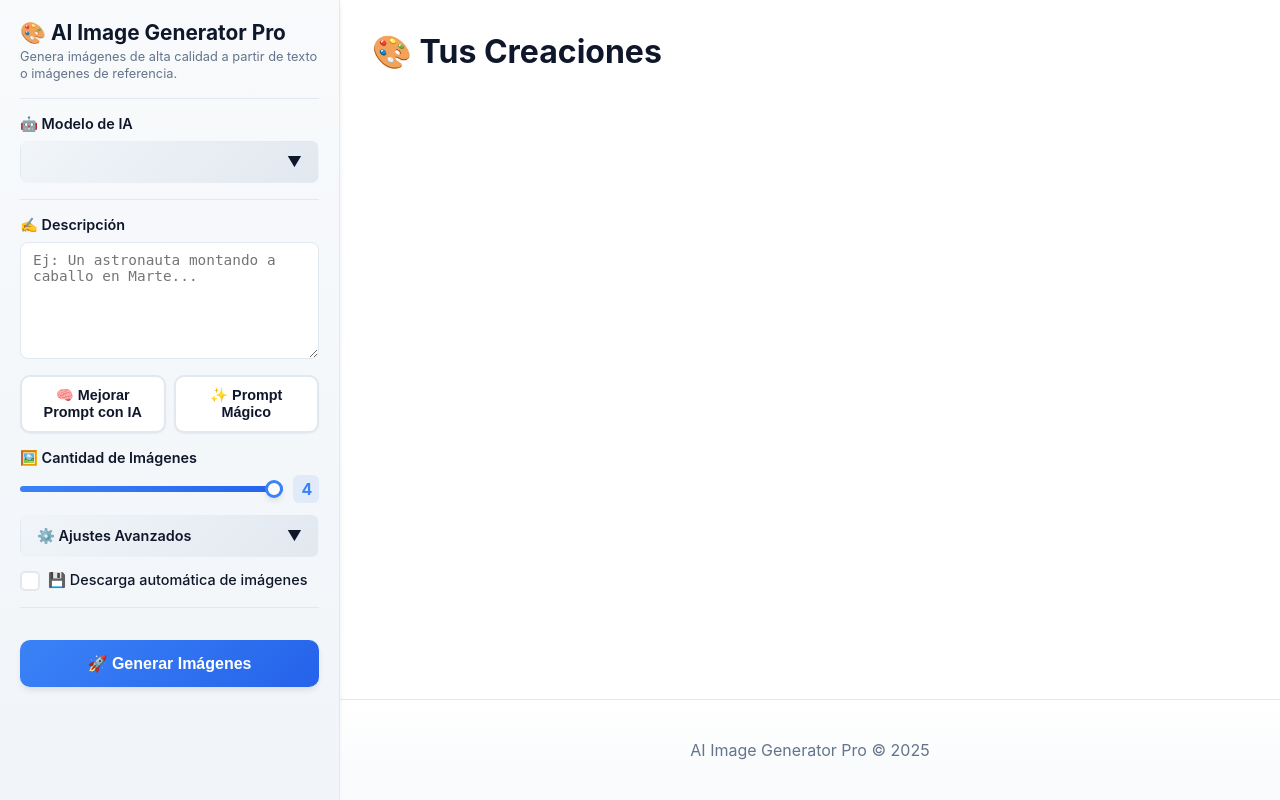
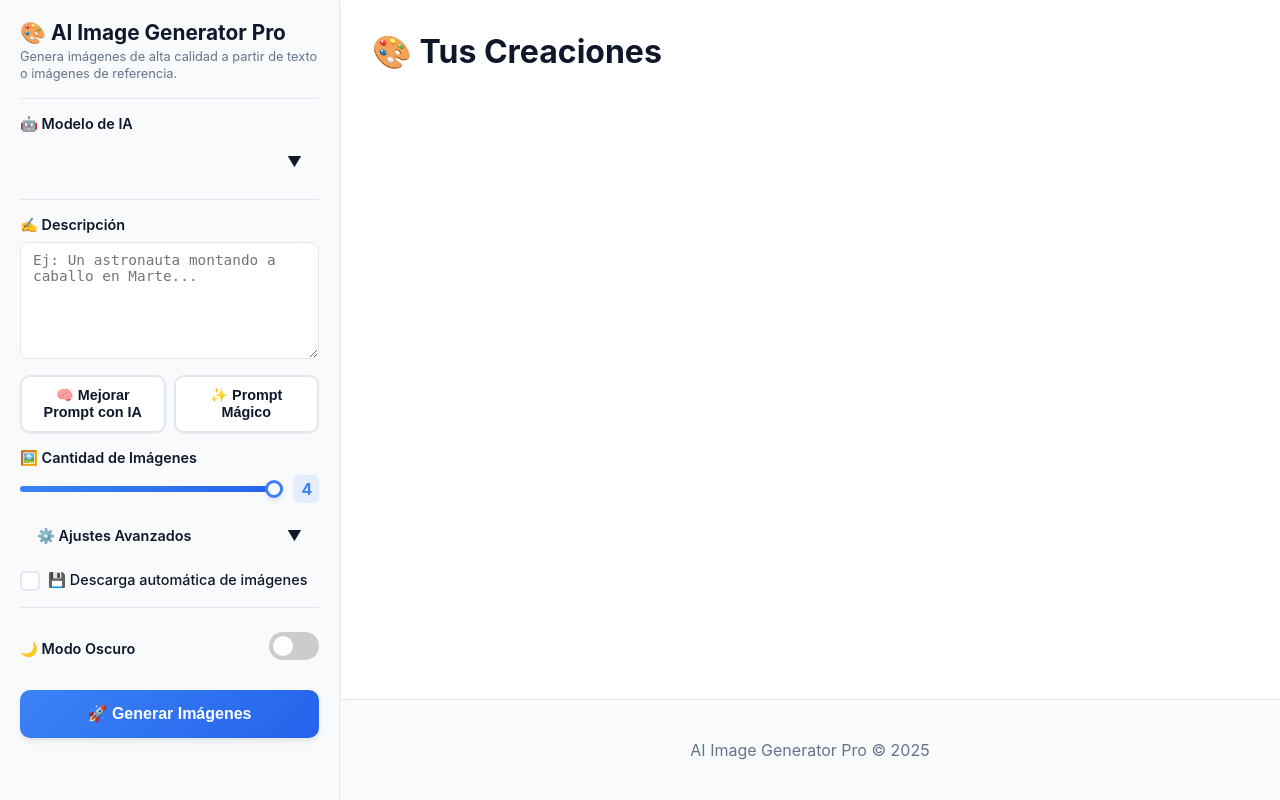
Before and after one commit to rodolfo-poveda/generacion-de-imagenes, a Python web app: template templates/index.html in a window 1280 px wide. Run offline with Jinja, Linux system fonts and the light colour scheme; the template is opened without the code that fills it, so the values that code supplies are empty.

Commit message:
Modo oscuro

```diff
--- a/static/css/style.css
+++ b/static/css/style.css
@@ -42,7 +53,7 @@
 /* SIDEBAR MEJORADO - SIN SCROLL */
 .sidebar {
     width: 340px;
-    background: linear-gradient(to bottom, #f8fafc 0%, #f1f5f9 100%);
+    background: var(--sidebar-bg); /* Cambiado de gradient a variable */
     border-right: 1px solid var(--input-border);
     padding: 1.25rem;
     box-shadow: var(--shadow-md);
@@ -367,7 +378,7 @@
 
 .expander-header {
     cursor: pointer;
-    background: linear-gradient(135deg, #f1f5f9 0%, #e2e8f0 100%);
+    background: var(--sidebar-bg); /* Cambiado a variable */
     padding: 0.7rem 1rem;
     border-radius: 8px;
     font-weight: 600;
@@ -966,3 +977,65 @@
     margin-top: 0;
     flex-shrink: 0;
 }
+
+/* Estilos para el Interruptor de Modo Oscuro */
+.settings-row {
+    display: flex;
+    justify-content: space-between;
+    align-items: center;
+    padding: 0.5rem 0;
+    margin-top: 1rem;
+    font-size: 0.9rem;
+    font-weight: 600;
+}
+
+.switch {
+    position: relative;
+    display: inline-block;
+    width: 50px;
+    height: 28px;
+}
+
+.switch input {
+    opacity: 0;
+    width: 0;
+    height: 0;
+}
+
+.slider {
+    position: absolute;
+    cursor: pointer;
+    top: 0;
+    left: 0;
+    right: 0;
+    bottom: 0;
+    background-color: #ccc;
+    transition: .4s;
+}
+
+.slider:before {
+    position: absolute;
+    content: "";
+    height: 20px;
+    width: 20px;
+    left: 4px;
+    bottom: 4px;
+    background-color: white;
+    transition: .4s;
+}
+
+input:checked + .slider {
+    background-color: var(--primary-color);
+}
+
+input:checked + .slider:before {
+    transform: translateX(22px);
+}
+
+.slider.round {
+    border-radius: 34px;
+}
+
+.slider.round:before {
+    border-radius: 50%;
+}
--- a/static/js/app.js
+++ b/static/js/app.js
@@ -2,6 +2,25 @@
 
 document.addEventListener('DOMContentLoaded', function() {
     const body = document.body;
+    const darkModeToggle = document.getElementById('dark-mode-toggle');
+
+    // --- LÓGICA MODO OSCURO ---
+    if (localStorage.getItem('theme') === 'dark') {
+        body.classList.add('dark-mode');
+        if (darkModeToggle) darkModeToggle.checked = true;
+    }
+
+    if (darkModeToggle) {
+        darkModeToggle.addEventListener('change', () => {
+            if (darkModeToggle.checked) {
+                body.classList.add('dark-mode');
+                localStorage.setItem('theme', 'dark');
+            } else {
+                body.classList.remove('dark-mode');
+                localStorage.setItem('theme', 'light');
+            }
+        });
+    }
 
     window.initialSessionState = JSON.parse(body.getAttribute('data-initial-session-state'));
     window.MODEL_DISPLAY_NAMES_JS = JSON.parse(body.getAttribute('data-model-display-names'));
--- a/templates/index.html
+++ b/templates/index.html
@@ -112,6 +112,14 @@
         </div>
         {% endif %}
 
+        <div class="settings-row">
+            <span>🌙 Modo Oscuro</span>
+            <label class="switch">
+                <input type="checkbox" id="dark-mode-toggle">
+                <span class="slider round"></span>
+            </label>
+        </div>
+
         <button id="generate-button" type="submit" class="primary-button">🚀 Generar Imágenes</button>
         <button id="clear-results-button" class="secondary-button" style="display:none; margin-top: 1rem; width: 100%; padding: 0.6rem 1.25rem;">🗑️ Resetear Interfaz</button>
     </div>
```
Also changed, not shown: other parts of static/css/style.css (+28 -17 lines).
